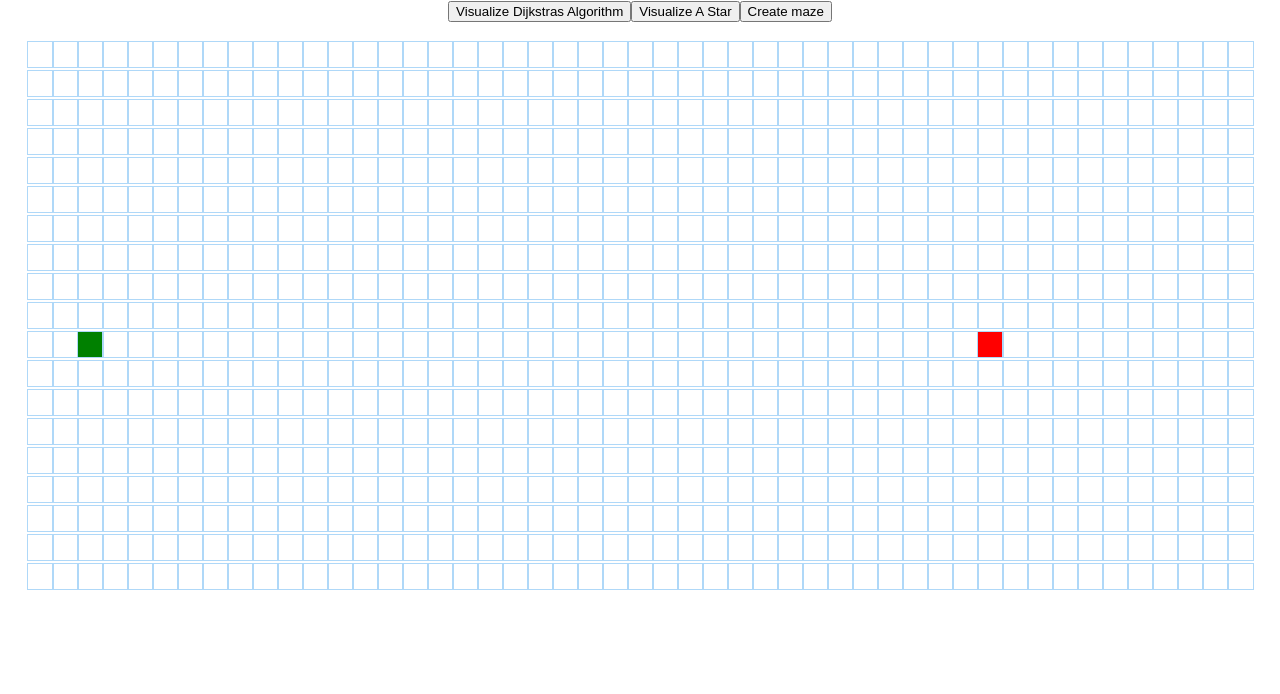
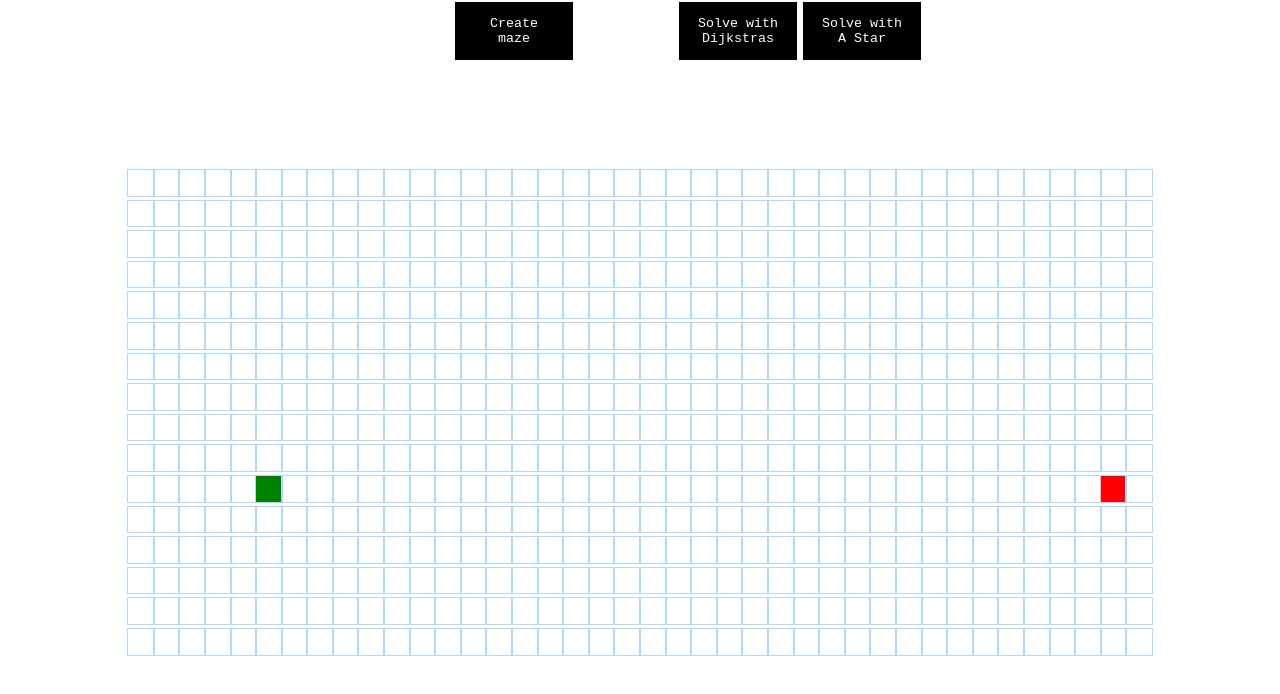
Before and after one commit to robLaing2/Pathfinding-Visualizer, a React (Create React App) app in the folder my-app/: page / in a window 1280 px wide. Shown: the top 694 px of the page. Built offline with nearby package versions, Linux system fonts and the light colour scheme.

Commit message:
finsihed

```diff
--- a/my-app/src/App.css
+++ b/my-app/src/App.css
@@ -37,3 +37,7 @@
     transform: rotate(360deg);
   }
 }
+
+body {
+  font-family: 'Courier New';
+}
--- a/my-app/src/Pathfinder/Node.css
+++ b/my-app/src/Pathfinder/Node.css
@@ -1,8 +1,11 @@
+
 .node {
-    width: 25px;
-    height: 25px;
+    width: 2vw;
+    height: 2vw;
     outline: 1px solid rgb(175, 216, 248);
     display: inline-block;
+    margin-bottom:0px;
+    margin-right:0px;
   }
 
   .node-finish {
--- a/my-app/src/Pathfinder/PathfindingVisualiser.css
+++ b/my-app/src/Pathfinder/PathfindingVisualiser.css
@@ -1,5 +1,52 @@
 .grid{
     margin: auto;
-    margin-top: 20px;
-    border: black 2px;
+    margin-top:20px;
 }
+
+.selectionGrid {
+    width: 80%;
+    margin-bottom: 10px;
+    height:150px;
+    text-align:center;
+    margin: 0 auto;
+}
+
+.selectionNum {
+    width: 100px;
+    font-size: 50px;
+    display: inline-block;
+    color:#ffffff
+}
+
+.selectionBtn {
+    display: inline-block;
+
+
+
+}
+
+.algorithmBtn {
+    width:120px;
+    height:60px;
+    background-color:#000000;
+    padding:0.35em 1.2em;
+    border:0.1em solid #FFFFFF;
+    margin:0 0.3em 0.3em 0;
+    border-radius:0.12em;
+    box-sizing: border-box;
+    text-decoration:none;
+    font-family:'Courier New';
+    font-weight:300;
+    color:#FFFFFF;
+    text-align:center;
+    transition: all 0.2s;
+}
+
+.algorithmBtn:hover{
+    color:#000000;
+    background-color:#FFFFFF;
+}
+
+.algorithmBtn {
+
+}
--- a/my-app/src/Pathfinder/PathfindingVisualiser.jsx
+++ b/my-app/src/Pathfinder/PathfindingVisualiser.jsx
@@ -8,12 +8,12 @@ import {aStar} from '../algorithms/aStar.js';
 import {primsAlgorithm} from '../algorithms/mazeCreation.js';
 
 const START_NODE_ROW = 10;
-const START_NODE_COL = 2;
+const START_NODE_COL = 5;
 const FINISH_NODE_ROW = 10;
 const FINISH_NODE_COL = 38;
 
-const NO_ROWS = 19;
-const NO_COLS = 49;
+const NO_ROWS = 16;
+const NO_COLS = 40;
 
 export default class PathfindingVisualizer extends Component {
   constructor() {
@@ -68,7 +68,6 @@ export default class PathfindingVisualizer extends Component {
             this.setState({grid: newGrid});
         }
       }
-
   }
 
   animateMaze(mazeLayout) {
@@ -127,16 +126,31 @@ export default class PathfindingVisualizer extends Component {
 
     return (
       <>
-        <button onClick={() => this.visualizeDijkstra()}>
-          Visualize Dijkstras Algorithm
-        </button>
-        <button onClick={() => this.visualizeAStar()}>
-          Visualize A Star
-        </button>
-        <button onClick={() => this.visualiseMazeCreation()}>
-          Create maze
-        </button>
-        <div className="grid">
+        <div class="selectionGrid">
+          <div class="selectionNum">
+            1.
+          </div>
+          <div class="selectionBtn">
+            <button class="algorithmBtn" onClick={() => this.visualiseMazeCreation()}>
+              Create maze
+            </button>
+          </div>
+          <div class="selectionNum">
+            2.
+          </div>
+          <div class="selectionBtn">
+            <button class="algorithmBtn" onClick={() => this.visualizeDijkstra()}>
+              Solve with Dijkstras
+            </button>
+            <button class="algorithmBtn" onClick={() => this.visualizeAStar()}>
+              Solve with A Star
+            </button>
+          </div>
+
+
+        </div>
+
+        <div class="grid">
           {grid.map((row, rowIdx) => {
             return (
               <div key={rowIdx}>
```
